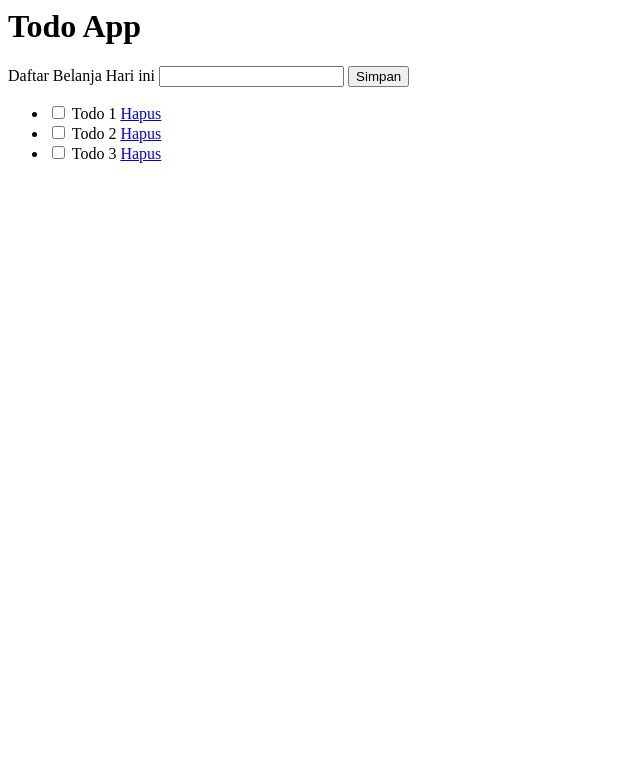
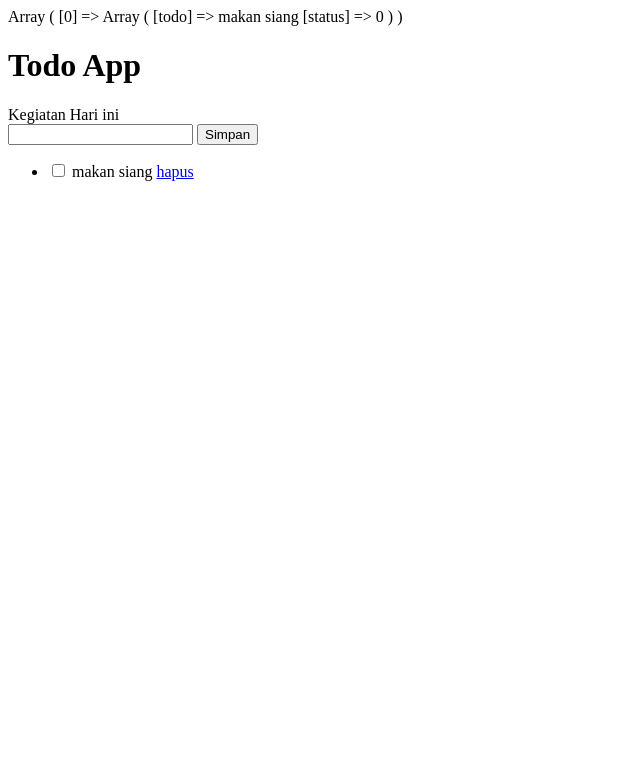
Before and after one commit to AldinWil10/todo-app, a PHP site: page / in a window 1280 px wide. Shown: the top 783 px of the page, without its empty margins (0-640 px from the left). Run offline with PHP 8.4, Linux system fonts and the light colour scheme; data that the repository does not hold is empty.

Commit message:
feat: menambahkan fitur delete serta menyelesaikan aplikasi

```diff
--- a/index.php
+++ b/index.php
@@ -1,38 +1,56 @@
 <?php
 $todo = [];
+if (file_exists('todo.txt')) {
     $file = file_get_contents('todo.txt');
     $todos = unserialize($file);
+}
 
-if (isset($_POST['todo']))
+if (isset($_POST['todo'])) {
     $data =  $_POST['todo'];
     $todos[] = [
         'todo'    => $data,
         'status' => 0
     ];
     file_put_contents('todo.txt', serialize($todos));
+    header('location:index.php');
+}
+
+if (isset($_GET['status'])) {
+    $todos[$_GET['key']]['status'] = $_GET['status'];
+    file_put_contents('todo.txt', serialize($todos));
+    header('location:index.php');
+}
+
+if (isset($_GET['hapus'])) {
+    unset($todos[$_GET['key']]);
+    file_put_contents('todo.txt', serialize($todos));
+    header('location:index.php');
+}
+
+print_r($todos);
 ?>
 
 
 <h1>Todo App</h1>
 <form method="post">
-    <label>Daftar Belanja Hari ini</label>
+    <label>Kegiatan Hari ini</label><br>
     <input type="text" name="todo">
     <button type="submit">Simpan</button>
 </form>
 <ul>
+    <?php foreach ($todos as $key => $value) : ?>
         <li>
-        <input type="checkbox" name="todo">
-        <label>Todo 1</label>
-        <a href="#">Hapus</a>
+            <input type="checkbox" name="todo" onclick="window.location.href='index.php?status=<?php echo ($value['status'] == 1) ? '0' : '1'; ?>&key=<?php echo $key; ?>'" ; <?php if ($value['status'] == 1) echo 'checked' ?>>
+            <label>
+                <?php
+                if ($value['status'] == 1) {
+                    echo '<del>' . $value['todo'] . '</del>';
+                } else {
+                    echo $value['todo'];
+                }
+                ?>
+            </label>
+            <a href="index.php?hapus=1&key=<?php echo $key; ?>" onclick="return confirm('Apakah Anda Yakin akan menghapus data ini?')">hapus</a>
         </li>
-    <li>
-        <input type="checkbox" name="todo">
-        <label>Todo 2</label>
-        <a href="#">Hapus</a>
-    </li>
-    <li>
-        <input type="checkbox" name="todo">
-        <label>Todo 3</label>
-        <a href="#">Hapus</a>
-    </li>
+    <?php endforeach; ?>
 </ul>
--- a/todo.txt
+++ b/todo.txt
@@ -1 +1 @@
-a:4:{i:0;a:2:{s:4:"todo";s:11:"makan malam";s:6:"status";i:0;}i:1;a:2:{s:4:"todo";s:11:"makan malam";s:6:"status";i:0;}i:2;a:2:{s:4:"todo";s:11:"makan siang";s:6:"status";i:0;}i:3;a:2:{s:4:"todo";s:11:"makan malam";s:6:"status";i:0;}}
+a:1:{i:0;a:2:{s:4:"todo";s:11:"makan siang";s:6:"status";i:0;}}
```
Lines whose indentation alone changed are shown as unchanged.
